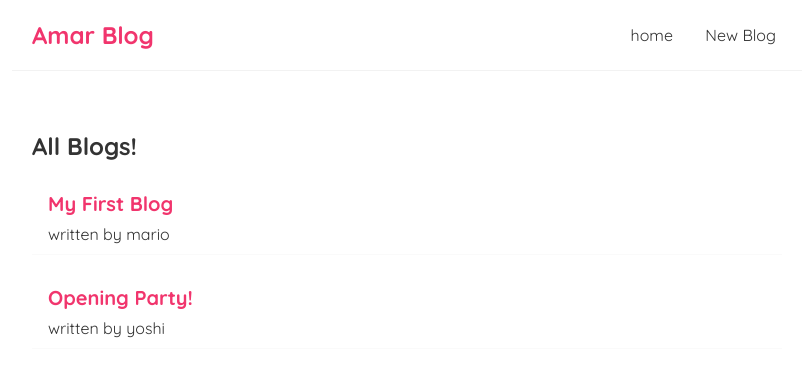
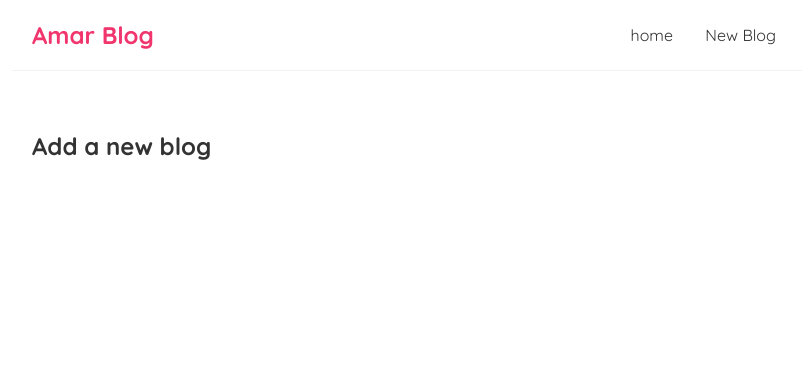
Before and after one commit to amarkeshri28/amarBlog, a React (Create React App) app: page /create in a window 1280 px wide. Shown: the top 376 px of the page, without its empty margins (233-1039 px from the left). Built offline with nearby package versions, Linux system fonts and the light colour scheme; data requests are answered from the project's data file.

Commit message:
added create route

```diff
--- a/src/App.js
+++ b/src/App.js
@@ -1,6 +1,7 @@
 import Navbar from './Navbar.js';
 import Home from './Home.js';
 import { BrowserRouter as Router, Route, Switch } from 'react-router-dom';
+import Create from './Create.js';
 
 function App() {
 
@@ -10,8 +11,11 @@
         <Navbar />
         <div className="content">
           <Switch>
-            <Route path="/">
+            <Route exact path="/">
               <Home />
+            </Route>
+            <Route path="/create">
+              <Create />
             </Route>
           </ Switch>
         </div>
--- a/src/BlogList.js
+++ b/src/BlogList.js
@@ -7,7 +7,6 @@
                 <div className="blog-preview" key={blog.id}>
                     <h2>{blog.title}</h2>
                     <p>written by {blog.author} </p>
-                    {/* <button onClick={() => handleDelete(blog.id)}>Delete blog</button> */}
                 </div>
             ))}
         </div>
--- /dev/null
+++ b/src/Create.js
@@ -0,0 +1,9 @@
+const Create = () => {
+    return (
+        <div className="create">
+            <h2>Add a new blog</h2>
+        </div>
+    );
+}
+
+export default Create;
```
